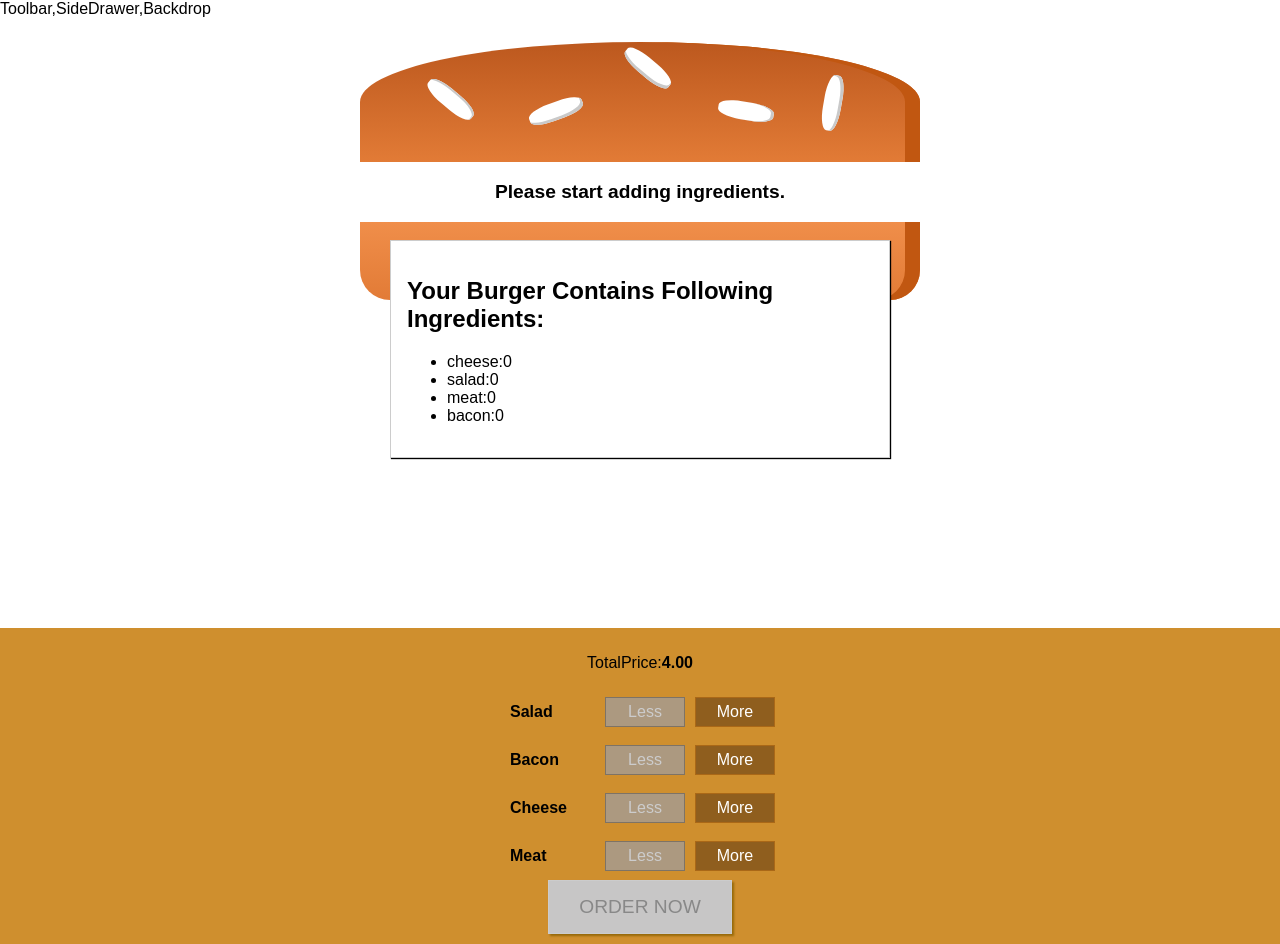
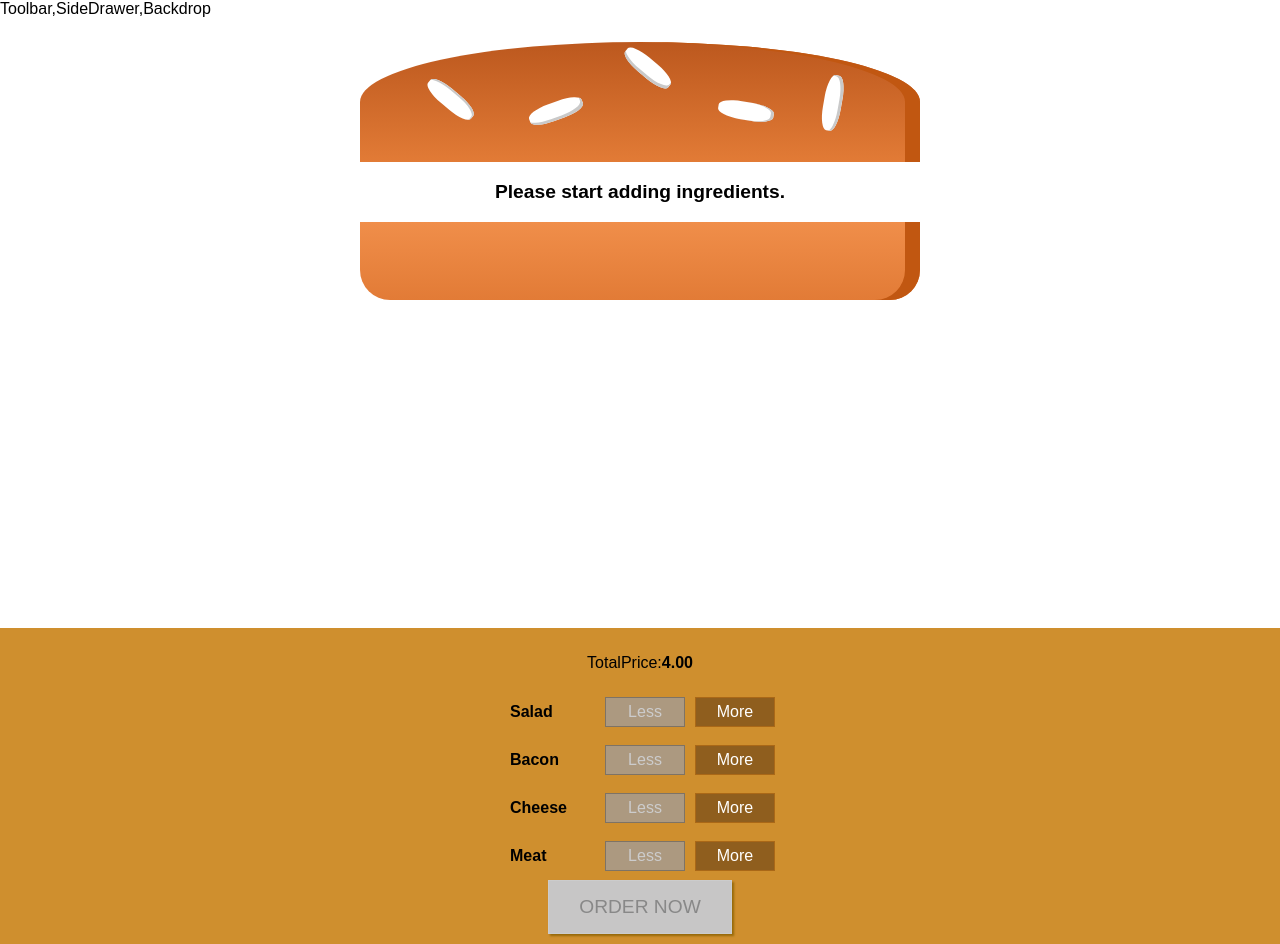
Before and after one commit to sachdeva2008/burger-app, a React app: page / in a window 1280 px wide. Built offline with nearby package versions, Linux system fonts and the light colour scheme.

Commit message:
added animation to order summary

```diff
--- a/src/components/Burger/BuildControls/BuildControls.js
+++ b/src/components/Burger/BuildControls/BuildControls.js
@@ -24,7 +24,7 @@ const buildControls = (props) => {
               disableIt = {props.disabledIngredient[ctrl.type]}
             />
         ))}
-        <button className = {classes.OrderButton} disabled = {!props.Purchasable}>ORDER NOW</button>
+        <button className = {classes.OrderButton} disabled = {!props.Purchasable} onClick = {props.click}>ORDER NOW</button>
     </div>
   );
 }
--- a/src/components/Burger/OrderSummary/OrderSummary.js
+++ b/src/components/Burger/OrderSummary/OrderSummary.js
@@ -14,6 +14,7 @@ const orderSummary = (props) => {
     <ul>
       {ingredientsSummary}
     </ul>
+    <p>Continue to checkout?</p>
     </Aux>
   );
 
--- a/src/components/UI/Modal/Modal.js
+++ b/src/components/UI/Modal/Modal.js
@@ -4,7 +4,11 @@ import classes from './Modal.css';
 
 const Modal = (props) => {
   return (
-    <div className =  {classes.Modal}>
+    <div
+      className={classes.Modal}
+      style={{
+        transform:props.show? 'translateY(0)':'translateY(-100vh)'
+      }}>
       {props.children}
     </div>
   );
--- a/src/containers/BurgerBuilder/BurgerBuilder.js
+++ b/src/containers/BurgerBuilder/BurgerBuilder.js
@@ -27,7 +27,8 @@ class BurgerBuilder extends Component{
       bacon : 0
     },
     currentPrice : 4,
-    purchasable : false
+    purchasable : false,
+    purchased  : false
   }
 
   updatePurchaseState(ingredients){
@@ -70,6 +71,10 @@ class BurgerBuilder extends Component{
     }
   }
 
+  purchasedHandler = () => {
+    this.setState({purchased:true});
+  }
+
 
 
   render(){
@@ -83,7 +88,7 @@ class BurgerBuilder extends Component{
 
     return(
       <Aux>
-        <Modal>
+        <Modal show = {this.state.purchased}>
           <OrderSummary ingredients={this.state.ingredients}/>
         </Modal>
         <Burger ingredients = {this.state.ingredients}/>
@@ -92,7 +97,8 @@ class BurgerBuilder extends Component{
           ingredientRemoved = {this.removeIngredientHandler}
           disabledIngredient = {disabledIngredientButton}
           Purchasable = {this.state.purchasable}
-          price = {this.state.currentPrice}/>
+          price = {this.state.currentPrice}
+          click = {this.purchasedHandler}/>
       </Aux>
     );
   };
```
